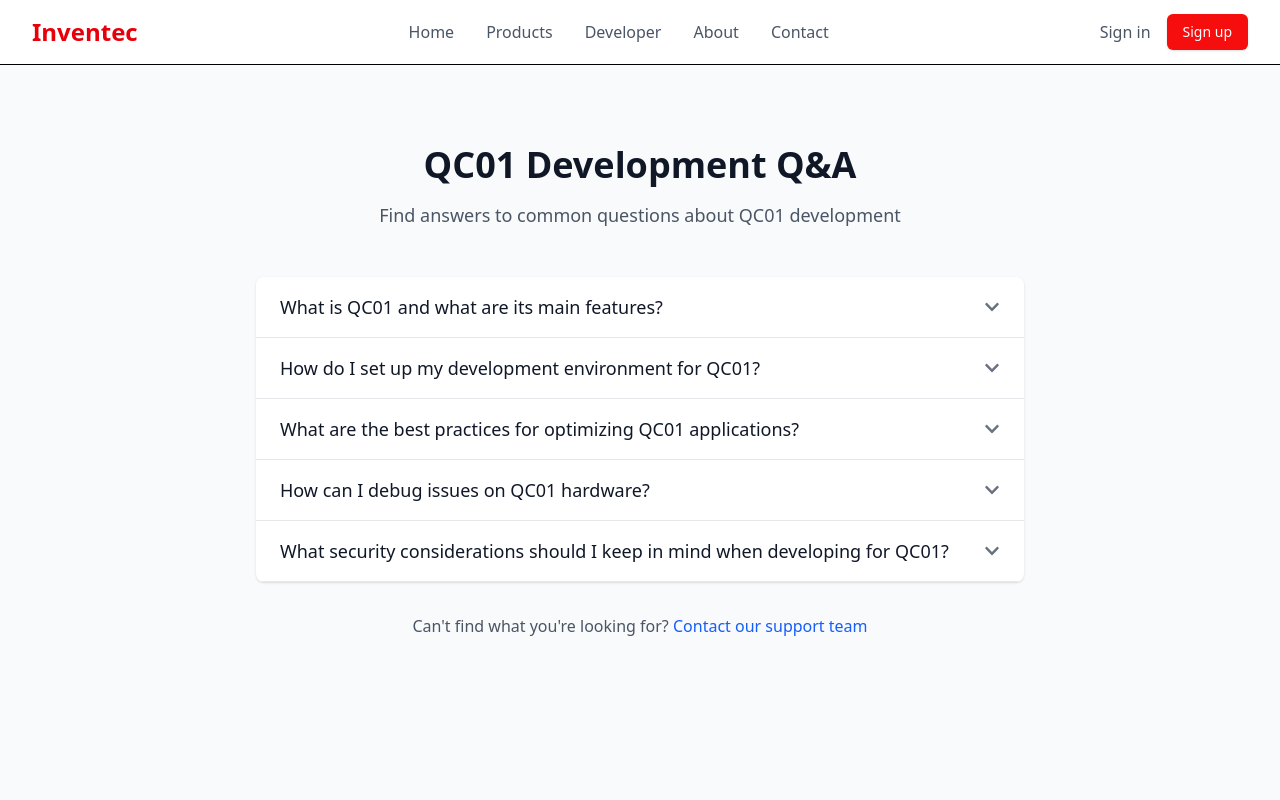
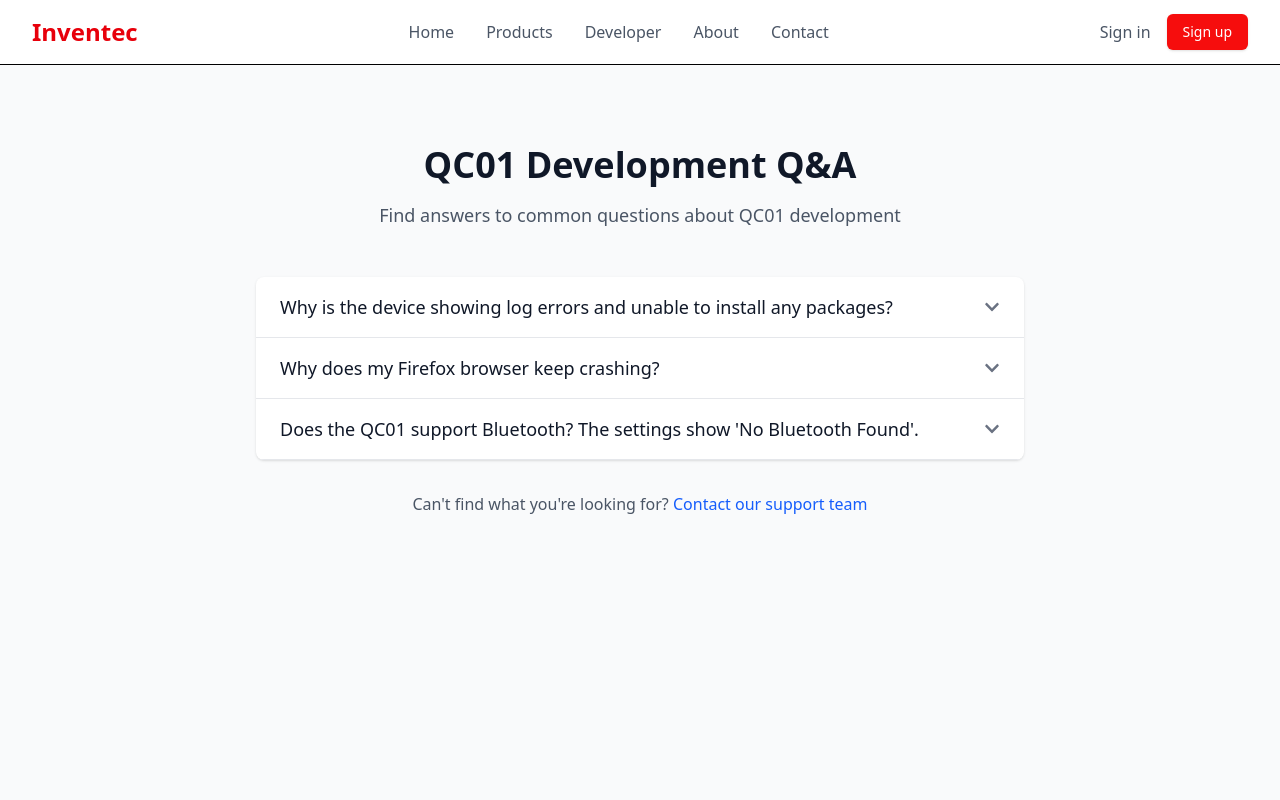
Before and after one commit to Kaiwei0323/inventec-website, a Next.js app: page /developer/qc01/qa in a window 1280 px wide. Shown: the top 800 px of the page. Built offline with nearby package versions, Linux system fonts and the light colour scheme; no server answers.

Commit message:
add q&a set

```diff
--- a/src/app/developer/nvidia-jetson/qa/page.tsx
+++ b/src/app/developer/nvidia-jetson/qa/page.tsx
@@ -36,25 +36,9 @@ function FAQItem({ question, answer }: FAQItemProps) {
 export default function NvidiaJetsonQA() {
   const faqs = [
     {
-      question: "How do I get started with Nvidia Jetson development?",
-      answer: "To get started with Nvidia Jetson development, first install the Jetson SDK (JetPack) which includes the OS image, developer tools, and libraries. Then, follow our setup guide in the documentation section for detailed instructions on hardware setup and initial software configuration."
+      question: "I encountered an error while trying to reflash the image via Ethernet (OTA). What should I do?",
+      answer: "Please try reflashing the image using the USB method as an alternative."
     },
-    {
-      question: "What are the system requirements for Jetson development?",
-      answer: "For Jetson development, you'll need: 1) A host PC running Ubuntu Linux, 2) Minimum 16GB RAM recommended, 3) At least 100GB free disk space, 4) USB port for flashing the device, and 5) Internet connection for downloading SDK components."
-    },
-    {
-      question: "How can I optimize my AI model for Jetson devices?",
-      answer: "To optimize AI models for Jetson: 1) Use TensorRT for model optimization, 2) Quantize your models to INT8 or FP16, 3) Utilize NVIDIA's Transfer Learning Toolkit, 4) Profile your application with Nsight Systems, and 5) Consider using the NVIDIA TAO Toolkit for model adaptation."
-    },
-    {
-      question: "What debugging tools are available for Jetson development?",
-      answer: "Key debugging tools include: 1) NVIDIA Nsight Systems for system-wide performance analysis, 2) NVIDIA Nsight Graphics for GPU debugging, 3) GDB for general debugging, 4) Tegrastats for monitoring system resources, and 5) Docker containers for isolated development environments."
-    },
-    {
-      question: "How do I update my Jetson device's software?",
-      answer: "To update your Jetson device: 1) Use the SDK Manager for major updates, 2) Run 'sudo apt update && sudo apt upgrade' for package updates, 3) Check NVIDIA's developer portal for security updates, and 4) Always backup your data before major updates."
-    }
   ];
 
   return (
--- a/src/app/developer/qc01/qa/page.tsx
+++ b/src/app/developer/qc01/qa/page.tsx
@@ -36,24 +36,16 @@ function FAQItem({ question, answer }: FAQItemProps) {
 export default function QC01QA() {
   const faqs = [
     {
-      question: "What is QC01 and what are its main features?",
-      answer: "QC01 is a Qualcomm-based development platform that offers high-performance computing capabilities for edge AI applications. Key features include: 1) Advanced AI processing capabilities, 2) Integrated 5G connectivity, 3) Enhanced security features, 4) Power-efficient design, and 5) Comprehensive development tools and SDKs."
+      question: "Why is the device showing log errors and unable to install any packages?",
+      answer: "You may have accidentally run `apt upgrade`, which can cause system issues. Please reflash the image and reinstall the Ubuntu minimal."
     },
     {
-      question: "How do I set up my development environment for QC01?",
-      answer: "To set up your QC01 development environment: 1) Install the Qualcomm Development Network (QDN) tools, 2) Configure your build environment with the required SDKs, 3) Set up the necessary development board drivers, 4) Install the recommended IDE and debugging tools, and 5) Follow our detailed setup guide in the documentation section."
+      question: "Why does my Firefox browser keep crashing?",
+      answer: "Try launching Firefox with Wayland support by running `MOZ_ENABLE_WAYLAND=1 firefox` in the terminal."
     },
     {
-      question: "What are the best practices for optimizing QC01 applications?",
-      answer: "For optimal QC01 application performance: 1) Utilize Qualcomm's Neural Processing SDK for AI workloads, 2) Implement proper power management techniques, 3) Use the hardware acceleration features effectively, 4) Optimize memory usage and cache utilization, and 5) Profile your application using Qualcomm's performance tools."
-    },
-    {
-      question: "How can I debug issues on QC01 hardware?",
-      answer: "For debugging on QC01: 1) Use Qualcomm's Debug Agent for low-level debugging, 2) Implement logging mechanisms using the provided SDK tools, 3) Utilize the on-chip trace and debug features, 4) Monitor system resources using the performance monitoring tools, and 5) Check our troubleshooting guide for common issues."
-    },
-    {
-      question: "What security considerations should I keep in mind when developing for QC01?",
-      answer: "Key security considerations include: 1) Implementing secure boot mechanisms, 2) Using Qualcomm's Trusted Execution Environment, 3) Following secure coding practices, 4) Regularly updating security patches and firmware, and 5) Implementing proper authentication and encryption mechanisms."
+      question: "Does the QC01 support Bluetooth? The settings show 'No Bluetooth Found'.",
+      answer: "Yes, the QC01 does support Bluetooth. Please refer to Section 8 of the user manual for instructions on enabling and managing Bluetooth."
     }
   ];
 
```
